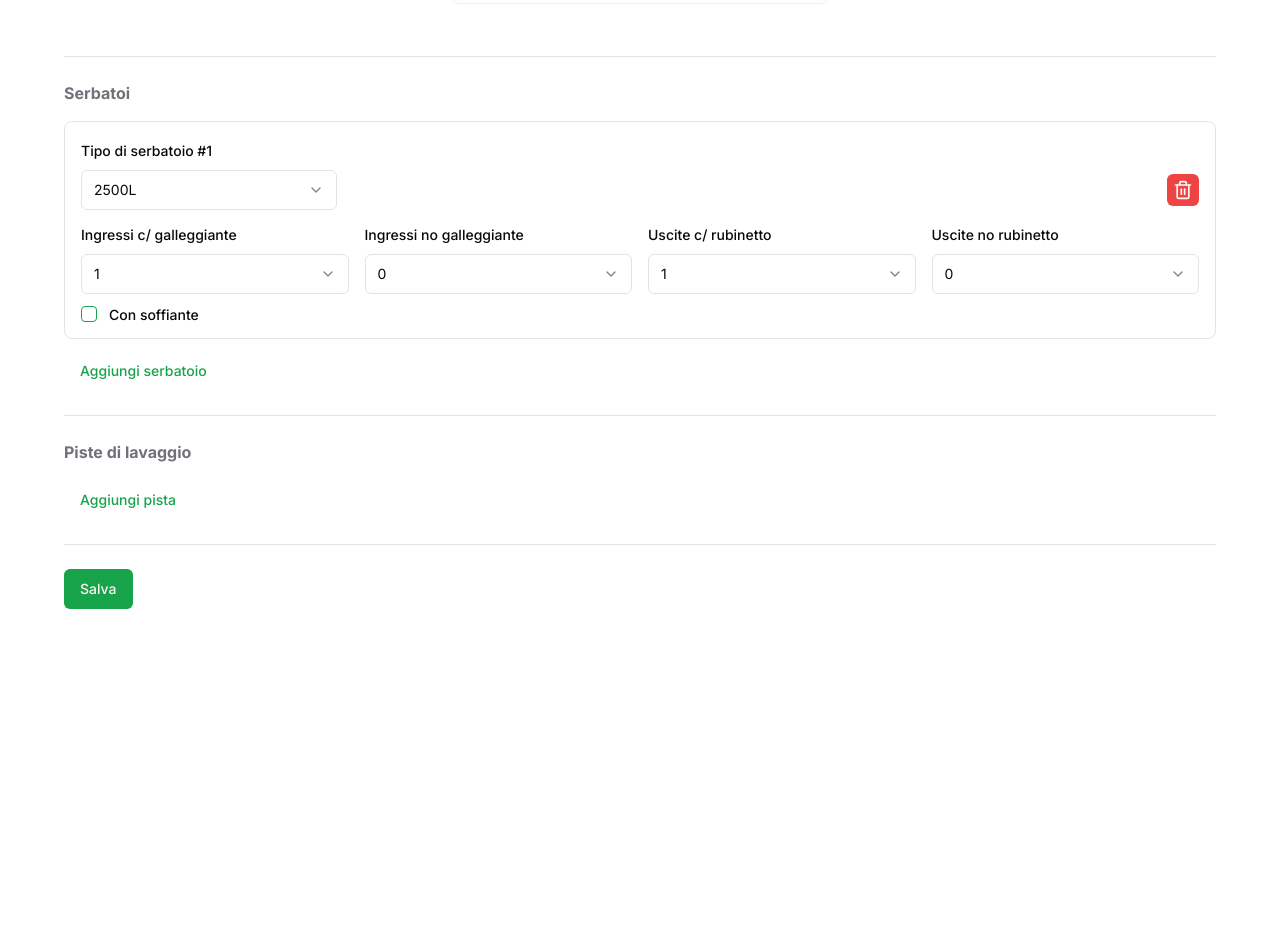
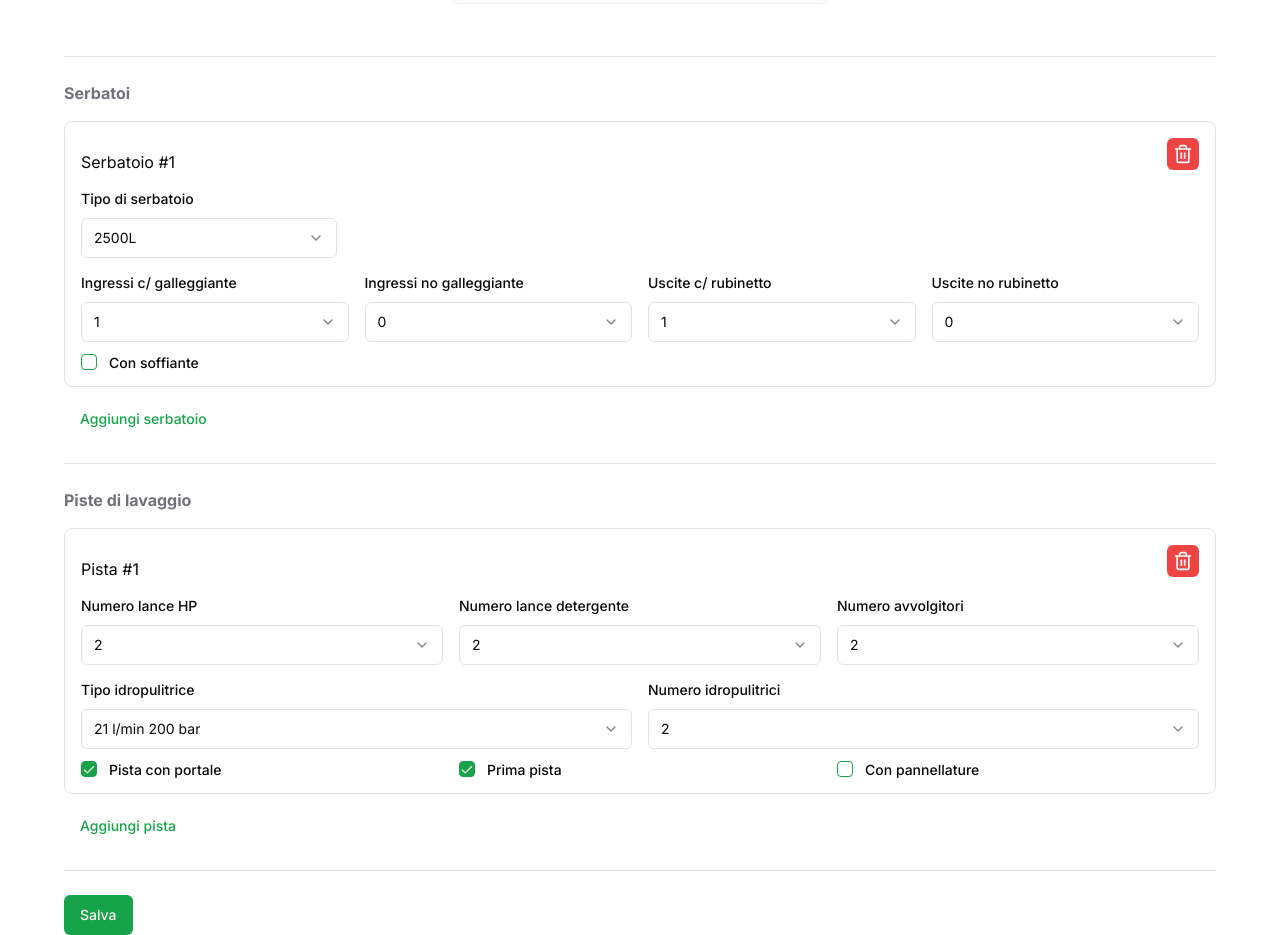
Before and after one commit to slinden2/product-configurator, a Next.js app: page /configurations/new in a window 1280 px wide. Shown: the part 1708-2643 px from the top of the page. Before the commit the page ends 2317 px from the top, so only its background shows below. Built offline with nearby package versions, Linux system fonts and the light colour scheme.

Commit message:
Modifies delete button styles

```diff
--- a/components/ConfigForm/WaterTankSection.tsx
+++ b/components/ConfigForm/WaterTankSection.tsx
@@ -33,64 +33,77 @@ const WaterTankSection = () => {
       <FieldsetContent>
         {fields.map((field, index) => {
           return (
-            <div key={field.id} className="p-4 border rounded-lg space-y-3">
+            <fieldset
+              key={field.id}
+              className="relative p-4 border rounded-lg space-y-3 ">
+              <Button
+                className="absolute top-4 right-4"
+                variant="destructive"
+                size="sm_icon"
+                onClick={() => remove(index)}>
+                <Trash2 size={20} />
+              </Button>
+              <p>Serbatoio #{index + 1}</p>
               <FieldsetRow className="flex gap-8">
                 <FieldsetItem className="flex-1 md:max-w-64">
                   <SelectField
-                    name={`water_tanks.${index}.type` as any}
-                    label={`Tipo di serbatoio #${index + 1}`}
+                    name={
+                      `water_tanks.${index}.type` as "water_tanks.0.type" as any // FIXME
+                    }
+                    label="Tipo di serbatoio"
                     items={selectFieldOptions.waterTankOpts}
                   />
-                </FieldsetItem>
-                <FieldsetItem className="md:flex-initial flex items-end pb-1 ml-auto">
-                  <Button
-                    className="ml-auto"
-                    variant="destructive"
-                    size="sm_icon"
-                    onClick={() => remove(index)}>
-                    <Trash2 size={20} />
-                  </Button>
                 </FieldsetItem>
               </FieldsetRow>
               <FieldsetRow>
                 <FieldsetItem>
                   <SelectField
-                    name={`water_tanks.${index}.inlet_w_float_qty` as any}
+                    name={
+                      `water_tanks.${index}.inlet_w_float_qty` as "water_tanks.0.inlet_w_float_qty" as any // FIXME
+                    }
                     label="Ingressi c/ galleggiante"
                     items={getNumericSelectOptions([0, 1, 2])}
                   />
                 </FieldsetItem>
                 <FieldsetItem>
                   <SelectField
-                    name={`water_tanks.${index}.inlet_no_float_qty` as any}
+                    name={
+                      `water_tanks.${index}.inlet_no_float_qty` as "water_tanks.0.inlet_no_float_qty" as any // FIXME
+                    }
                     label="Ingressi no galleggiante"
                     items={getNumericSelectOptions([0, 1, 2])}
                   />
                 </FieldsetItem>
                 <FieldsetItem>
                   <SelectField
-                    name={`water_tanks.${index}.outlet_w_valve_qty` as any}
+                    name={
+                      `water_tanks.${index}.outlet_w_valve_qty` as "water_tanks.0.outlet_w_valve_qty" as any // FIXME
+                    }
                     label="Uscite c/ rubinetto"
                     items={getNumericSelectOptions([0, 1, 2])}
                   />
                 </FieldsetItem>
                 <FieldsetItem>
                   <SelectField
-                    name={`water_tanks.${index}.outlet_no_valve_qty` as any}
+                    name={
+                      `water_tanks.${index}.outlet_no_valve_qty` as "water_tanks.0.outlet_no_valve_qty" as any // FIXME
+                    }
                     label="Uscite no rubinetto"
                     items={getNumericSelectOptions([0, 1, 2])}
                   />
                 </FieldsetItem>
               </FieldsetRow>
               <FieldsetRow>
-                <FieldsetItem className="">
+                <FieldsetItem>
                   <CheckboxField
-                    name={`water_tanks.${index}.has_blower` as any}
+                    name={
+                      `water_tanks.${index}.has_blower` as "water_tanks.0.has_blower" as any // FIXME
+                    }
                     label="Con soffiante"
                   />
                 </FieldsetItem>
               </FieldsetRow>
-            </div>
+            </fieldset>
           );
         })}
         <Button
--- a/components/ConfigForm/index.tsx
+++ b/components/ConfigForm/index.tsx
@@ -49,6 +49,18 @@ const ConfigForm = () => {
           has_blower: false,
         },
       ],
+      wash_bays: [
+        {
+          hp_lance_qty: "2",
+          det_lance_qty: "2",
+          hose_reel_qty: "2",
+          pressure_washer_type: "21L/200BAR",
+          pressure_washer_qty: "2",
+          has_gantry: true,
+          is_first_bay: true,
+          has_bay_dividers: false,
+        },
+      ],
     },
   });
 
```
